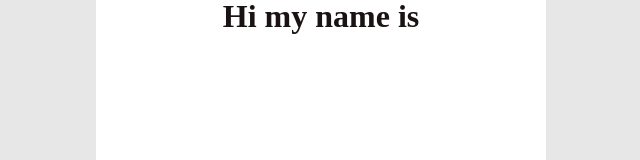
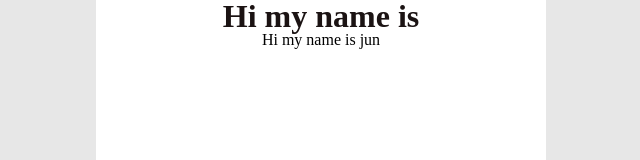
Before and after one commit to LikeLion-pop-con/pop-con_fe, a React (Create React App) app: page /Welcome in a window 1280 px wide. Shown: the top 160 px of the page, without its empty margins (319-959 px from the left). Built offline with nearby package versions, Linux system fonts and the light colour scheme.

Commit message:
feat: global font

```diff
--- a/src/Global.js
+++ b/src/Global.js
@@ -10,16 +10,17 @@
       background-color: ${({ theme }) => theme.colors.lightgray};
       justify-content: center;
       display: flex;
+      font-family: 'Noto Sans KR', 'sans-serif';
   }
 
   @font-face {
-    font-family: 'Pretendard-regular';
-    src: url('https://cdn.jsdelivr.net/gh/Project-Noonnu/noonfonts_2107@1.1/Pretendard-Regular.woff') format('woff');
+    font-family: 'Noto Sans KR', sans-serif;
+    src: url('https://fonts.googleapis.com/css2?family=Noto+Sans+KR&display=swap');
     font-weight: 400;
   }
 
   * {
-    font-family: 'Pretendard-regular';
+    font-family: 'Noto Sans KR', sans-serif;
     font-size: 14px;
     margin: 0;
     padding: 0;
--- a/src/pages/Welcome/Welcome.jsx
+++ b/src/pages/Welcome/Welcome.jsx
@@ -17,6 +17,7 @@
     <>
 
       <Typo size= "2rem" weight= "bold" >Hi my name is </Typo>
+      <p>Hi my name is jun</p>
 
     </>
   );
```
